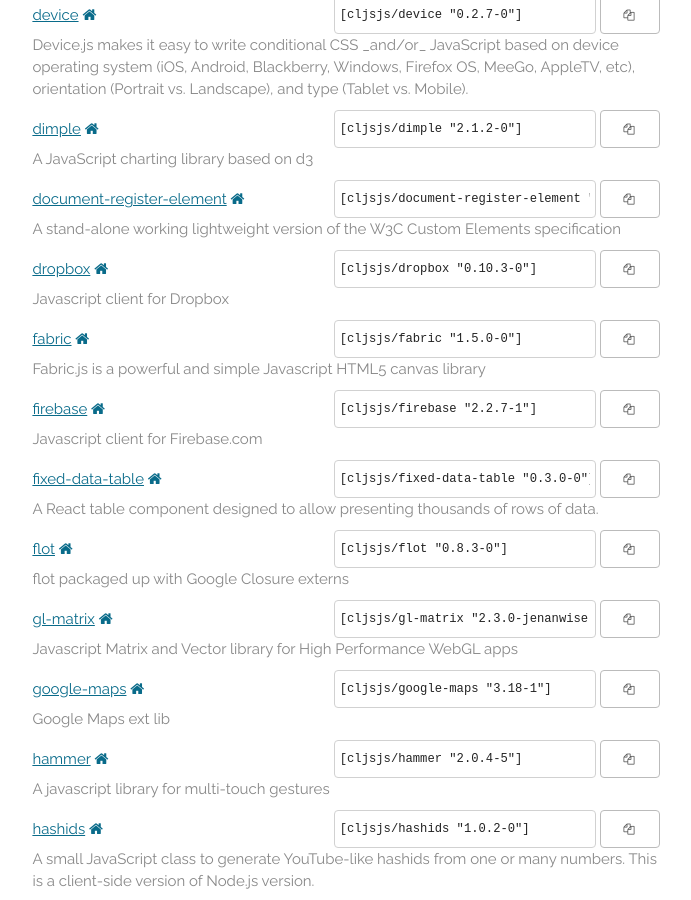
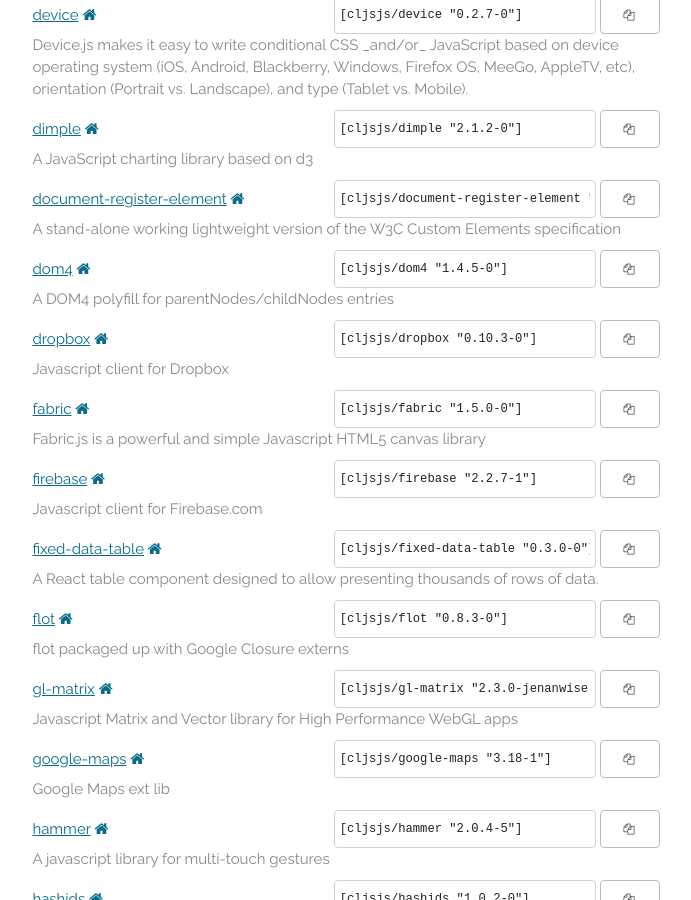
Before and after one commit to cljsjs/cljsjs.github.io, a Jekyll site: the page built from index.markdown, in a window 1280 px wide and 900 px high, scrolled down 1634 px. Shown: the whole window, without its empty margins (294-985 px from the left). Built offline with Jekyll 4.4.1, drawn with Linux system fonts in a browser that asks for light colours; nearby versions of some CDN libraries; comment, search, counter and statistics services are not loaded.

Commit message:
Automatic update

```diff
--- a/_includes/packages.html
+++ b/_includes/packages.html
@@ -99,6 +99,15 @@
       <button data-clipboard-text='[cljsjs/document-register-element "0.4.3-0"]'><i class="fa fa-copy"></i></button>
     </span>
     <p class="description">A stand-alone working lightweight version of the W3C Custom Elements specification</p>
+  </li>
+  <li>
+    <a href="https://clojars.org/cljsjs/dom4">dom4</a>
+    <a href="https://github.com/WebReflection/dom4" target="new"><i class="fa fa-home"></i></a>
+    <span class="clojars">
+      <input type="text" value='[cljsjs/dom4 "1.4.5-0"]'/>
+      <button data-clipboard-text='[cljsjs/dom4 "1.4.5-0"]'><i class="fa fa-copy"></i></button>
+    </span>
+    <p class="description">A DOM4 polyfill for parentNodes/childNodes entries</p>
   </li>
   <li>
     <a href="https://clojars.org/cljsjs/dropbox">dropbox</a>
```
